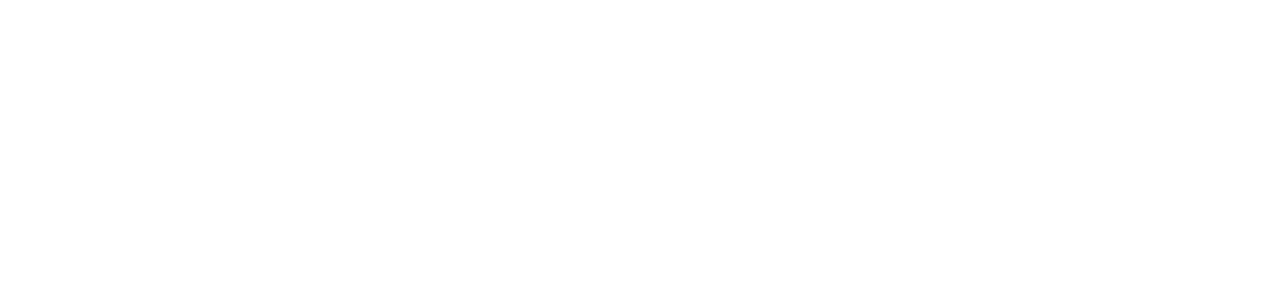
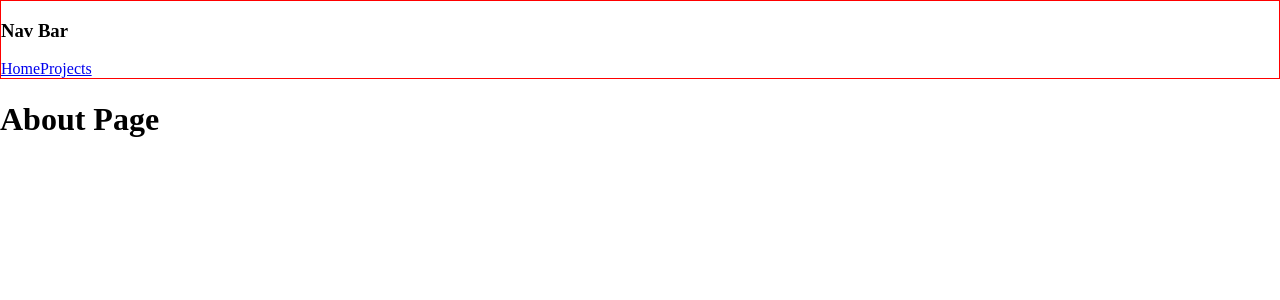
Before and after one commit to t-penguin/t-penguin.github.io, a React app: page /about in a window 1280 px wide. Before the commit this address had no page. Shown: the top 300 px of the page. Built offline with nearby package versions, Linux system fonts and the light colour scheme; the HTML template or start-up script is replaced by a standard one.

Commit message:
Added base About page

```diff
--- a/src/App.jsx
+++ b/src/App.jsx
@@ -4,13 +4,17 @@ import { BrowserRouter, Route, Routes } from "react-router-dom";
 import "./AppStyles.css";
 import Home from "./pages/Home";
 import Projects from "./pages/Projects";
+import NavBar from "./components/NavBar";
+import About from "./pages/About";
 
 const App = () => {
   return (
     <BrowserRouter>
+      <NavBar />
       <Routes>
         <Route path="/" element={<Home />} />
         <Route path="/projects" element={<Projects />} />
+        <Route path="/about" element={<About />} />
       </Routes>
     </BrowserRouter>
   );
--- /dev/null
+++ b/src/pages/About.jsx
@@ -0,0 +1,11 @@
+import React from "react";
+
+const About = () => {
+  return (
+    <div className="about">
+        <h1>About Page</h1>
+    </div>
+  );
+}
+
+export default About;
```
